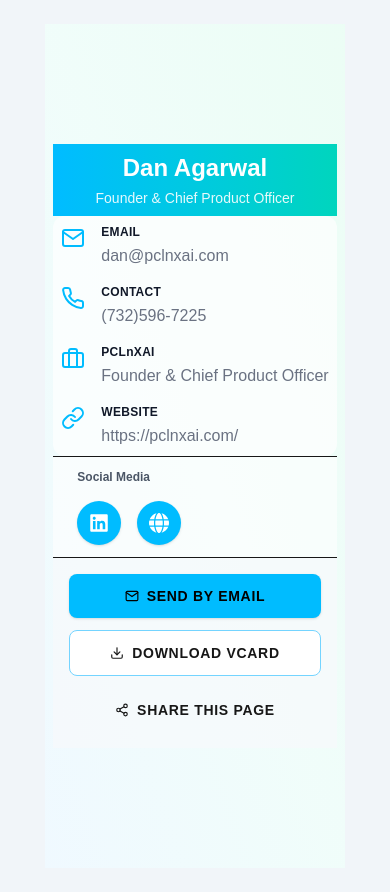
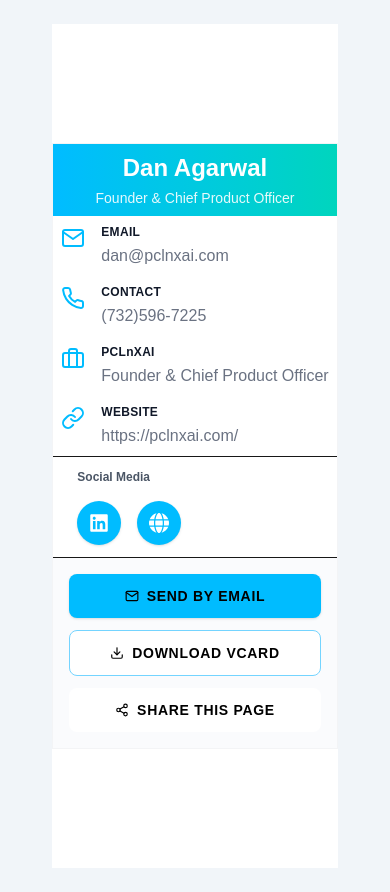
Before and after one commit to alokkumar9019/conatct-card, a Next.js app: page / in a window 390 px wide. Built offline with nearby package versions, Linux system fonts and the light colour scheme.

Commit message:
fixed button colors

```diff
--- a/src/components/Home.tsx
+++ b/src/components/Home.tsx
@@ -99,13 +99,12 @@
 
   return (
     <main
-      className="min-h-screen flex items-center justify-center p-2 sm:p-4
-      bg-gradient-to-tr from-sky-50 via-teal-50 to-emerald-50"
+      className="min-h-screen flex items-center justify-center p-0 sm:p-4 bg-white sm:bg-gradient-to-tr sm:from-sky-50 sm:via-teal-50 sm:to-emerald-5"
     >
       <div
-        className={`w-full sm:max-w-lg md:max-w-xl mx-auto ${
-          isModalOpen ? "filter blur-sm" : ""
-        } sm:rounded-2xl sm:shadow-xl sm:bg-white sm:border sm:border-gray-100 sm:overflow-hidden`}
+        className={`w-full h-full sm:h-auto sm:max-w-lg md:max-w-xl mx-auto
+      ${isModalOpen ? "filter blur-sm" : ""}
+      bg-white border border-gray-100 sm:rounded-2xl sm:shadow-xl sm:overflow-hidden`}
       >
         {/* Header */}
         <div className="p-2 sm:p-4 text-center bg-gradient-to-r from-sky-400 to-teal-400 text-white">
@@ -212,7 +211,7 @@
                     onChange={(e) => setRecipientEmail(e.target.value)}
                     placeholder="Enter Email Address"
                     required
-                    className="w-full px-3 py-2 border border-gray-300 dark:text-black rounded-md focus:ring-2 focus:ring-sky-400 text-sm"
+                    className="w-full px-3 py-2 border border-gray-300 rounded-md focus:ring-2 focus:ring-sky-400 text-sm"
                   />
                   <button
                     type="submit"
@@ -304,7 +303,7 @@
                   <input
                     value="https://conatct-card-sqiy.vercel.app/"
                     readOnly
-                    className="border border-gray-200 dark:text-black rounded px-2 py-1 flex-1 text-sm"
+                    className="border border-gray-200 rounded px-2 py-1 flex-1 text-sm"
                   />
                   <button
                     onClick={() => {
@@ -393,9 +392,9 @@
     primary:
       "bg-sky-400 text-black hover:bg-sky-700 shadow-sm focus:ring-sky-500 cursor-pointer",
     secondary:
-      "bg-white text-black-600 border border-sky-300 hover:bg-sky-50 focus:ring-sky-500",
+      "bg-white text-black border border-sky-300 hover:bg-sky-50 focus:ring-sky-500",
     tertiary:
-      "bg-transparent text-black-500 hover:bg-slate-100 focus:ring-slate-400 cursor-pointer",
+      "bg-white text-black hover:bg-slate-100 focus:ring-slate-400 cursor-pointer",
   };
 
   const className = `${baseStyles} ${styles[variant]}`;
```
